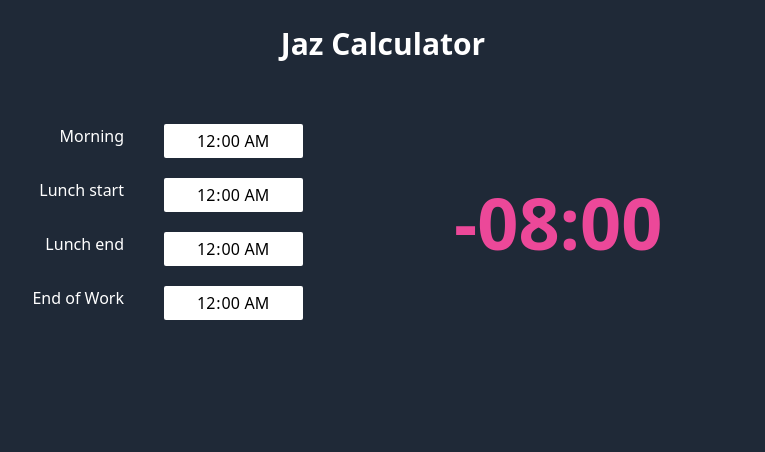
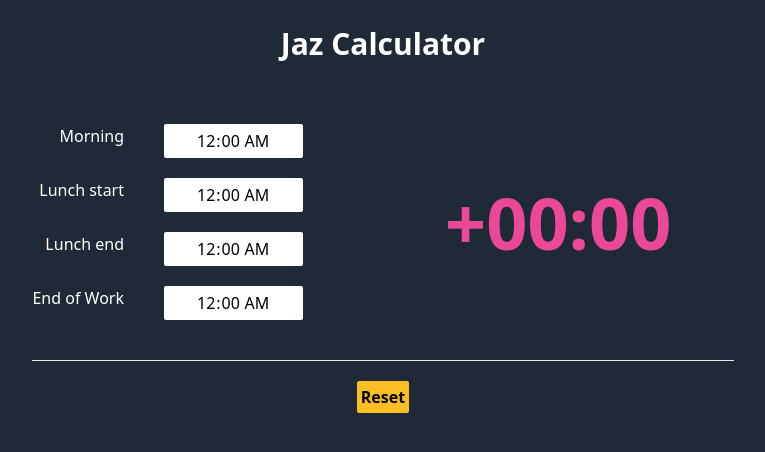
Before and after one commit to QKharma/Jaz-Calculator, a React (Create React App) app: page / in a window 1280 px wide. Shown: the top 452 px of the page, without its empty margins (257-1022 px from the left). Built offline with nearby package versions, Linux system fonts and the light colour scheme.

Commit message:
:sparkles: Add reset times button

```diff
--- a/src/App.tsx
+++ b/src/App.tsx
@@ -5,10 +5,10 @@ function App() {
   return (
     <div>
       <div className='h-screen'>
-        <div className='bg-gray-800 h-full p-1 flex flex-col'>
-          <div className='text-white text-3xl font-semibold grid place-items-center h-20 mb-10'>
+        <div className='bg-gray-800 h-full p-1 flex flex-col items-center'>
+          <h1 className='text-white text-3xl font-semibold grid place-items-center h-20 mb-10'>
             Jaz Calculator
-          </div>
+          </h1>
           <Calculator />
         </div>
       </div>
--- a/src/components/Calculator.tsx
+++ b/src/components/Calculator.tsx
@@ -10,18 +10,32 @@ const Calculator = () => {
   const [overtime, setOvertime] = useState('00:00')
   const [overtimeSign, setOvertimeSign] = useState<'+' | '-'>('+')
 
+  const clearTimes = () => {
+    setMorning(0)
+    setLunchStart(0)
+    setLunchEnd(0)
+    setEndOfWork(0)
+  }
+
   useEffect(() => {
-    let calcOvertime = lunchStart - morning + (endOfWork - lunchEnd) - 28800000
+    if (morning != 0 && lunchStart != 0 && lunchEnd != 0 && endOfWork != 0) {
+      let calcOvertime =
+        lunchStart - morning + (endOfWork - lunchEnd) - 28800000
       if (calcOvertime >= 0) {
         setOvertimeSign('+')
       } else {
         setOvertimeSign('-')
       }
       setOvertime(msToString(calcOvertime))
+    } else {
+      setOvertimeSign('+')
+      setOvertime('00:00')
+    }
   }, [morning, lunchStart, lunchEnd, endOfWork])
 
   return (
-    <div className='grid lg:grid-cols-2 grid-rows-2 self-center'>
+    <div className='lg:space-y-10 divide-y-[1px]'>
+      <div className='grid grid-rows-2 lg:grid-cols-2 lg:grid-rows-none'>
         <div className='flex flex-col space-y-5 basis-1/2'>
           <TimeInput time={morning} setTime={setMorning} name='Morning' />
           <TimeInput
@@ -30,7 +44,11 @@ const Calculator = () => {
             name='Lunch start'
           />
           <TimeInput time={lunchEnd} setTime={setLunchEnd} name='Lunch end' />
-        <TimeInput time={endOfWork} setTime={setEndOfWork} name='End of Work' />
+          <TimeInput
+            time={endOfWork}
+            setTime={setEndOfWork}
+            name='End of Work'
+          />
         </div>
         <div className='grid place-items-center text-7xl font-semibold basis-1/2'>
           <p className='text-pink-500'>
@@ -39,6 +57,15 @@ const Calculator = () => {
           </p>
         </div>
       </div>
+      <div className='flex flex-row justify-center'>
+        <button
+          className='bg-amber-400 rounded-sm p-1 mt-5'
+          onClick={clearTimes}
+        >
+          <span className='font-semibold'>Reset</span>
+        </button>
+      </div>
+    </div>
   )
 }
 
--- a/src/components/TimeInput.tsx
+++ b/src/components/TimeInput.tsx
@@ -10,7 +10,7 @@ interface TimeInputProps {
 const TimeInput = (props: TimeInputProps) => {
   return (
     <div className='flex flex-row justify-end lg:mr-20'>
-      <div className='text-white mr-10 whitespace-nowrap'>{props.name}</div>
+      <p className='text-white mr-10 whitespace-nowrap'>{props.name}</p>
       <input
         className='appearance-none bg-white rounded-sm py-1 px-8 min-w-max'
         type={'time'}
```
Lines whose indentation alone changed are shown as unchanged.
